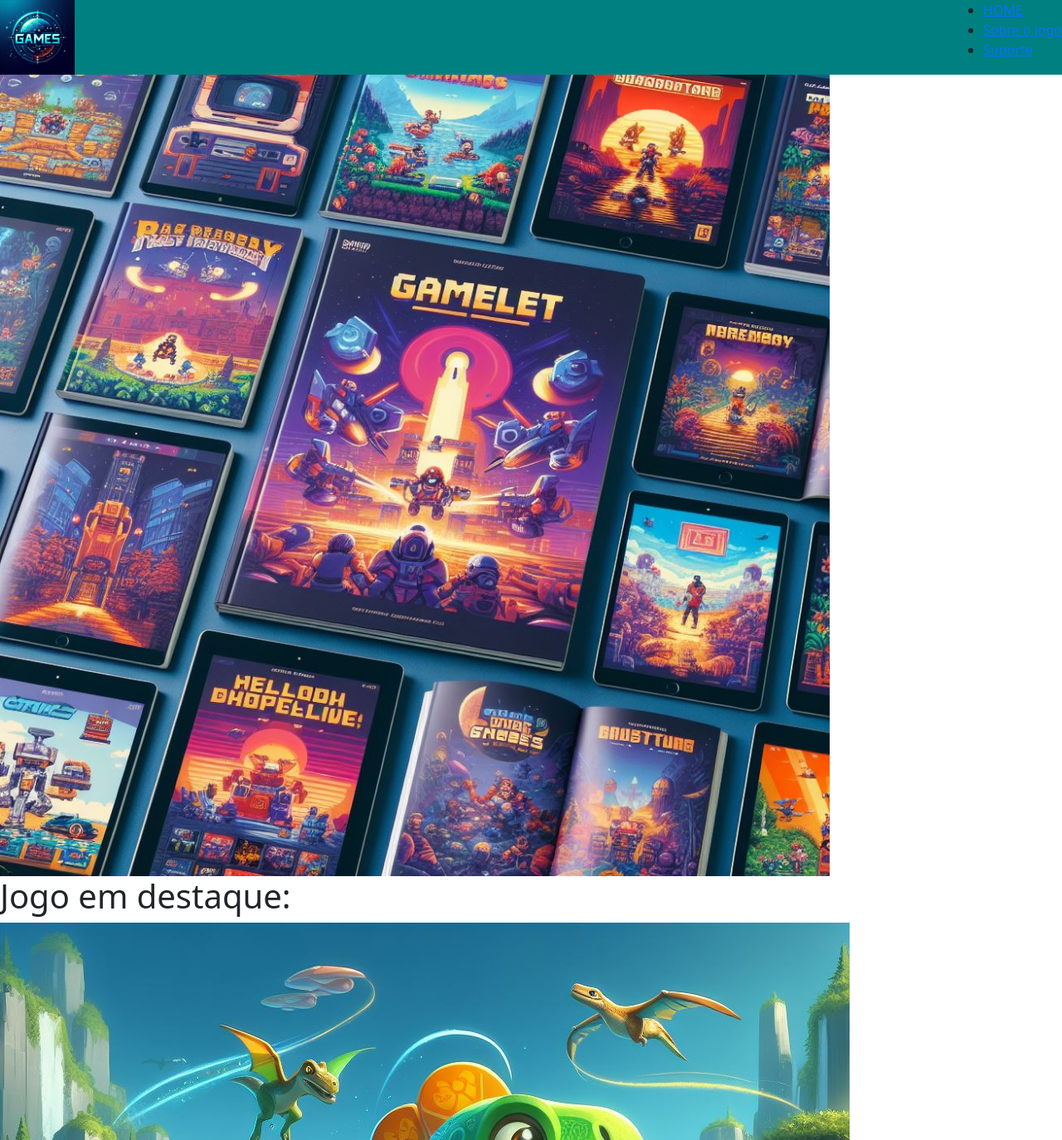
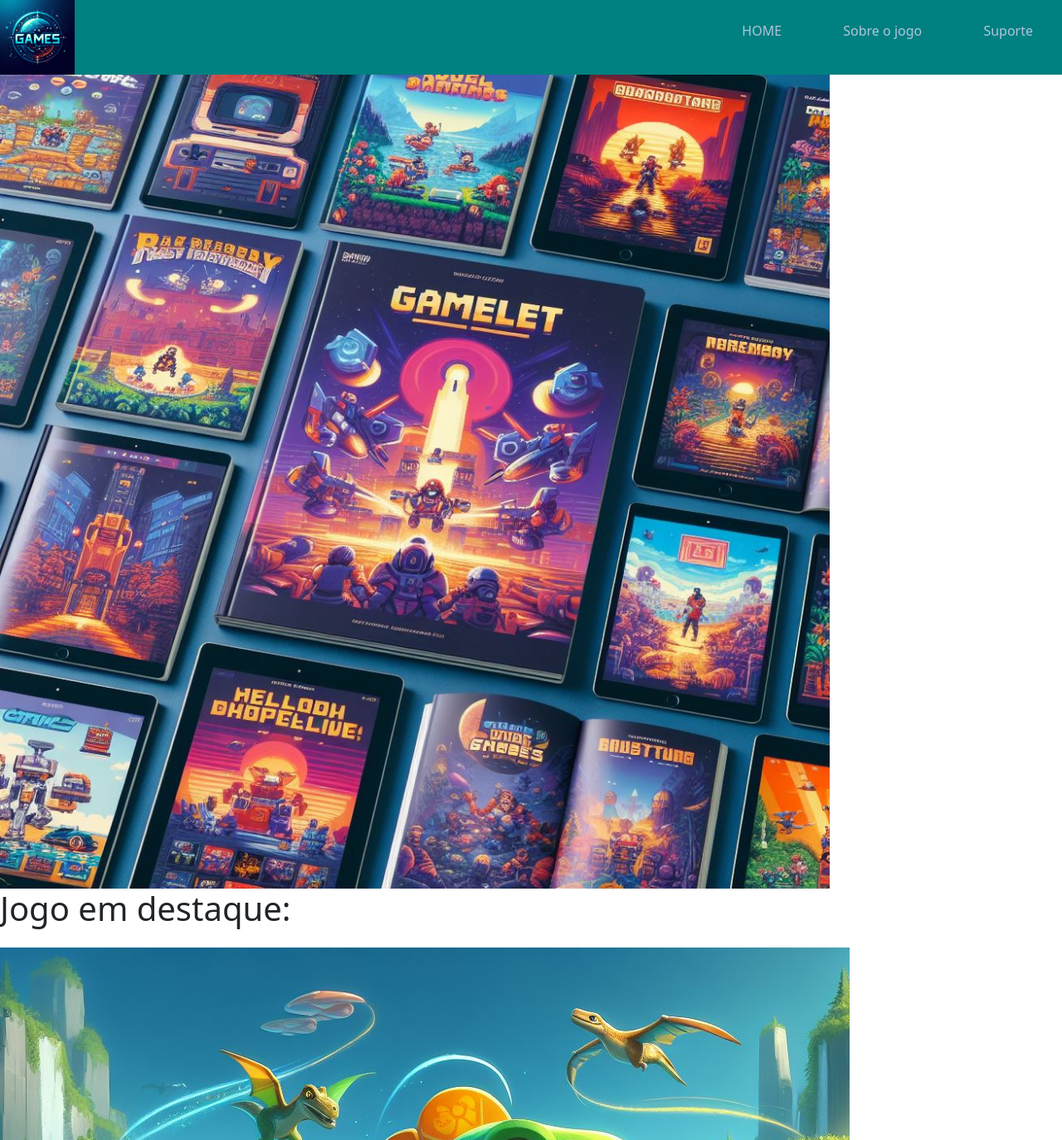
Before and after one commit to VanderleiaRibeiro/TechAcademy2, a PHP site: page / in a window 1280 px wide. Shown: the top 1374 px of the page at 83% size. Run offline with PHP 8.4, Linux system fonts and the light colour scheme; style sheets or scripts are compiled from the project's sources.

Commit message:
correção de cabeçalho

```diff
--- a/css/dist/style.css
+++ b/css/dist/style.css
@@ -1,7 +1,32 @@
+* {
+  padding: 0;
+  margin: 0%;
+}
+
 .header {
   background-color: #008080;
   position: fixed;
   width: 100%;
+}
+.header .header-nav {
+  float: right;
+}
+.header .header-nav ul {
+  list-style: none;
+  margin-top: 25px;
+}
+.header .header-nav ul li {
+  display: inline-block;
+}
+.header .header-nav ul li a {
+  margin: 20px;
+  padding: 15px;
+  color: #B0C4DE;
+  text-decoration: none;
+  transition: all 0.5s;
+}
+.header .header-nav ul li a:hover {
+  background: #20B2AA;
 }
 
 .header .header-nav {
@@ -19,8 +44,11 @@ body {
 main {
   width: 1000px;
 }
+main h1 {
+  padding-bottom: 15px;
+}
 
-.imagem-catalago {
+.imagem-catalago img {
   width: 100%;
 }
 
--- a/css/style.scss
+++ b/css/style.scss
@@ -1,27 +1,37 @@
 $primary: #008080;
 $secundary:#20B2AA;
 $clean: #B0C4DE;
+$size:15px;
 
-h1{
-
-}
-
-h2{
-
+* {
+   padding: 0;
+   margin: 0%;
 }
 
 .header {
    background-color: $primary;
    position: fixed;
    width: 100%;
-}
-
-.header .header-nav {
-   float: right;
-}
-
-.show {
-   display: block !important;
+   & &-nav {
+      float: right;
+      ul{
+         list-style: none;
+         margin-top: 25px;
+         li{
+            display: inline-block;
+            a{
+               margin: 20px;
+               padding: $size;
+               color: $clean;
+               text-decoration: none;
+               transition: all 0.5s;
+               &:hover {
+                  background: $secundary;
+               }
+            }
+         }
+      }
+   }
 }
 
 body {
@@ -30,12 +40,17 @@ body {
 
  main {
     width: 1000px;
+    h1{
+      padding-bottom: $size;
+    }
  }
 
- .imagem-catalago {
-   width: 100%;
- }
  .carousel-inner {
    display: flex;
    justify-content: center;
  }
+
+
+@media screen and (max-width:430px) {
+
+}
--- a/index.html
+++ b/index.html
@@ -38,6 +38,7 @@
                     <a href="#suporte">Suporte</a>
                 </li>
             </ul>
+
         </nav>
 
     </header>
```
